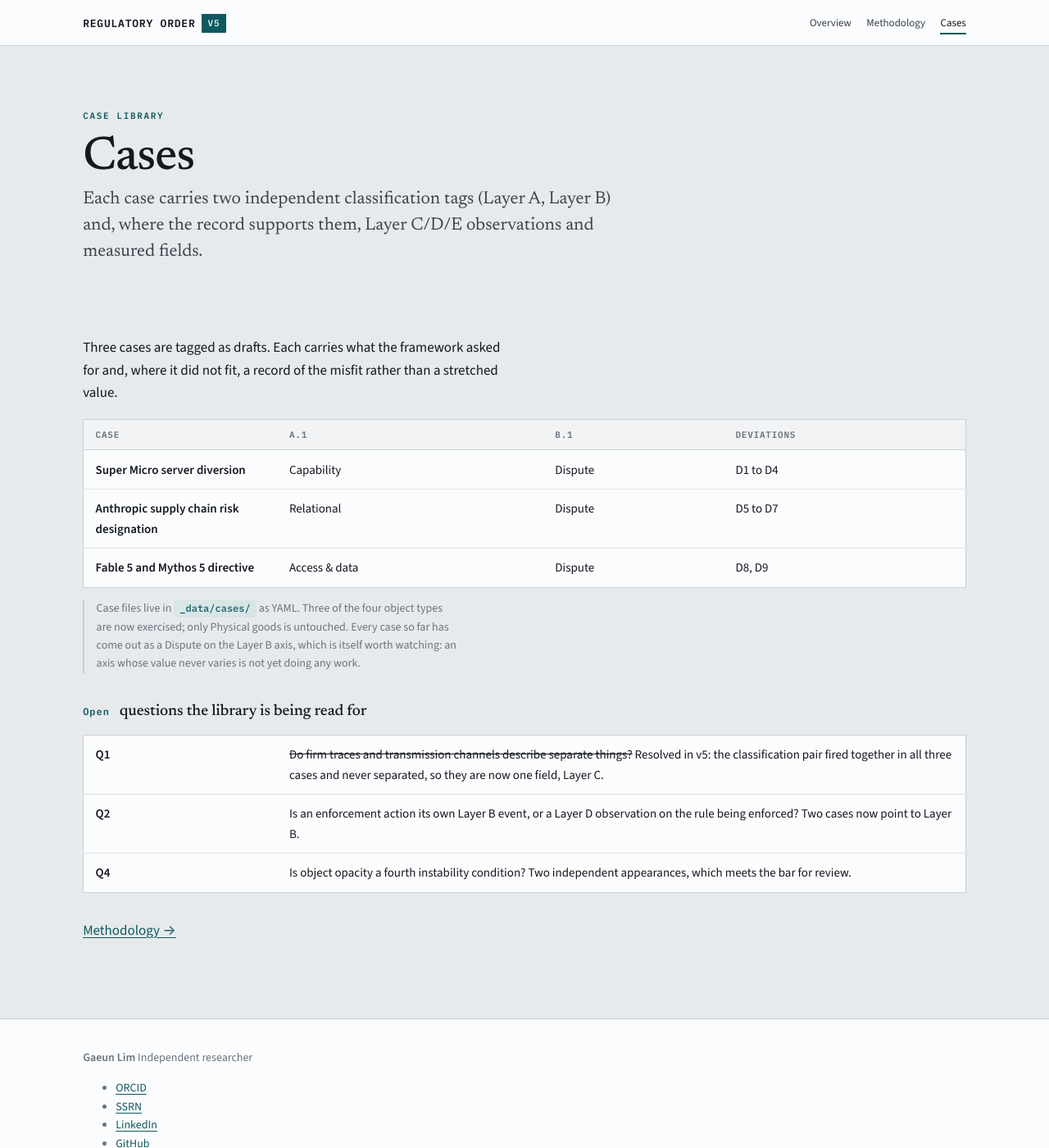
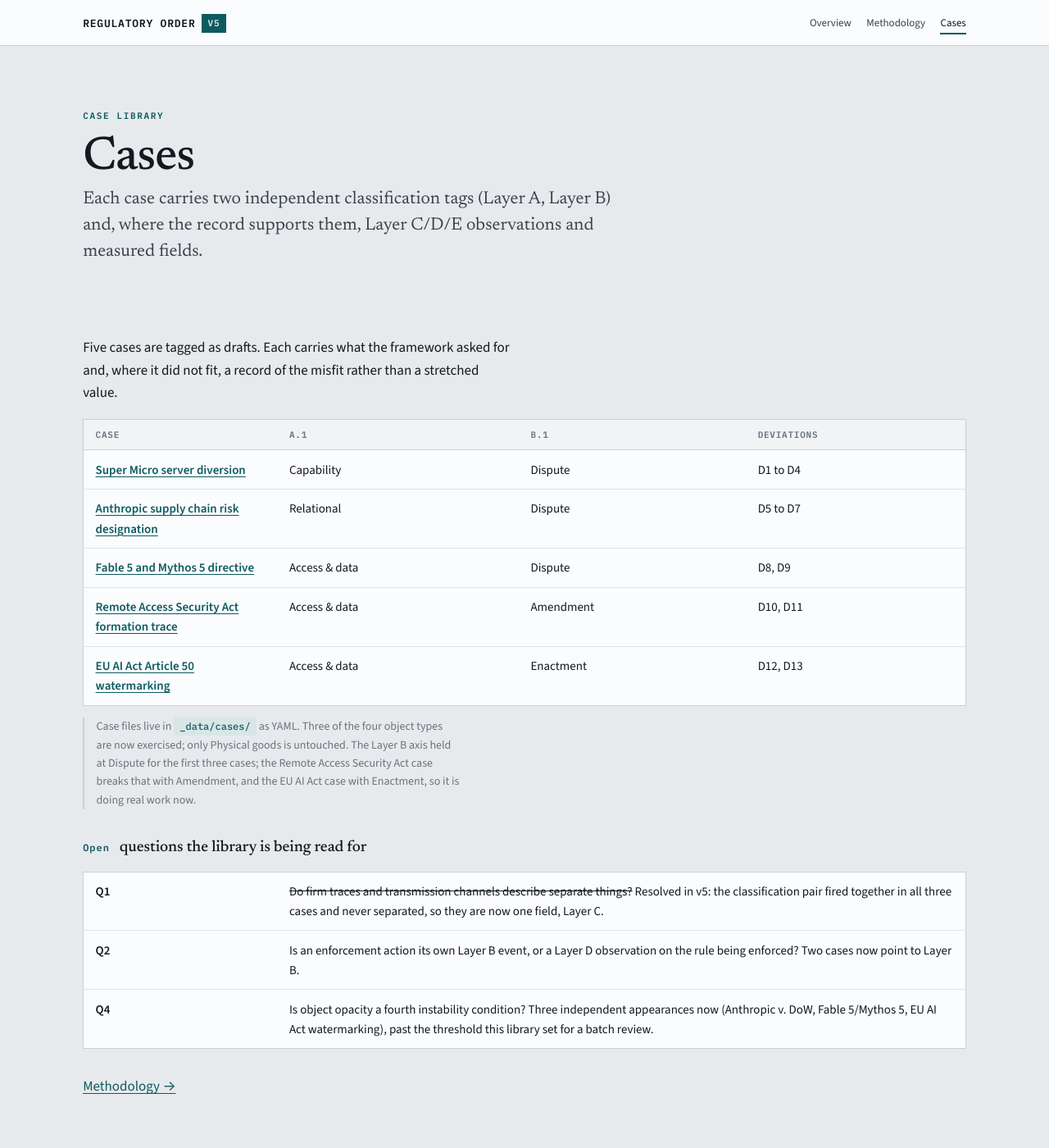
Before and after one commit to GaeunLim01/regulatory-order, a Jekyll site: the page built from cases/index.html, in a window 1280 px wide and 1400 px high. Shown: the whole window at 82% size. Built offline with Jekyll 4.4.1, drawn with Linux system fonts in a browser that asks for light colours.

Commit message:
Add files via upload

```diff
--- a/cases/index.html
+++ b/cases/index.html
@@ -15,23 +15,25 @@
 
 <section class="section">
   <div class="shell">
-    <p class="lede">Three cases are tagged as drafts. Each carries what the framework asked for and, where it did not fit, a record of the misfit rather than a stretched value.</p>
+    <p class="lede">Five cases are tagged as drafts. Each carries what the framework asked for and, where it did not fit, a record of the misfit rather than a stretched value.</p>
     <table class="spec">
       <thead><tr><th>Case</th><th>A.1</th><th>B.1</th><th>Deviations</th></tr></thead>
       <tbody>
-        <tr><th scope="row">Super Micro server diversion</th><td>Capability</td><td>Dispute</td><td>D1 to D4</td></tr>
-        <tr><th scope="row">Anthropic supply chain risk designation</th><td>Relational</td><td>Dispute</td><td>D5 to D7</td></tr>
-        <tr><th scope="row">Fable 5 and Mythos 5 directive</th><td>Access &amp; data</td><td>Dispute</td><td>D8, D9</td></tr>
+        <tr><th scope="row"><a href="{{ '/cases/supermicro/' | relative_url }}">Super Micro server diversion</a></th><td>Capability</td><td>Dispute</td><td>D1 to D4</td></tr>
+        <tr><th scope="row"><a href="{{ '/cases/anthropic-dow/' | relative_url }}">Anthropic supply chain risk designation</a></th><td>Relational</td><td>Dispute</td><td>D5 to D7</td></tr>
+        <tr><th scope="row"><a href="{{ '/cases/fable-mythos/' | relative_url }}">Fable 5 and Mythos 5 directive</a></th><td>Access &amp; data</td><td>Dispute</td><td>D8, D9</td></tr>
+        <tr><th scope="row"><a href="{{ '/cases/remote-access-security-act/' | relative_url }}">Remote Access Security Act formation trace</a></th><td>Access &amp; data</td><td>Amendment</td><td>D10, D11</td></tr>
+        <tr><th scope="row"><a href="{{ '/cases/eu-ai-act-watermarking/' | relative_url }}">EU AI Act Article 50 watermarking</a></th><td>Access &amp; data</td><td>Enactment</td><td>D12, D13</td></tr>
       </tbody>
     </table>
-    <p class="note">Case files live in <span class="tag">_data/cases/</span> as YAML. Three of the four object types are now exercised; only Physical goods is untouched. Every case so far has come out as a Dispute on the Layer B axis, which is itself worth watching: an axis whose value never varies is not yet doing any work.</p>
+    <p class="note">Case files live in <span class="tag">_data/cases/</span> as YAML. Three of the four object types are now exercised; only Physical goods is untouched. The Layer B axis held at Dispute for the first three cases; the Remote Access Security Act case breaks that with Amendment, and the EU AI Act case with Enactment, so it is doing real work now.</p>
 
     <h3 class="sub"><span>Open</span> questions the library is being read for</h3>
     <table class="spec">
       <tbody>
         <tr><th scope="row">Q1</th><td><s>Do firm traces and transmission channels describe separate things?</s> Resolved in v5: the classification pair fired together in all three cases and never separated, so they are now one field, Layer C.</td></tr>
         <tr><th scope="row">Q2</th><td>Is an enforcement action its own Layer B event, or a Layer D observation on the rule being enforced? Two cases now point to Layer B.</td></tr>
-        <tr><th scope="row">Q4</th><td>Is object opacity a fourth instability condition? Two independent appearances, which meets the bar for review.</td></tr>
+        <tr><th scope="row">Q4</th><td>Is object opacity a fourth instability condition? Three independent appearances now (Anthropic v. DoW, Fable 5/Mythos 5, EU AI Act watermarking), past the threshold this library set for a batch review.</td></tr>
       </tbody>
     </table>
 
```
